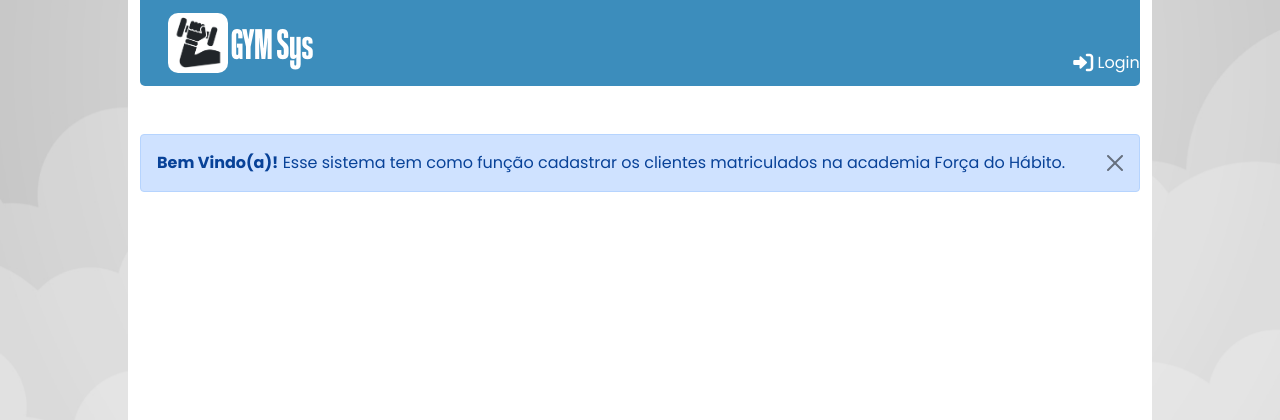
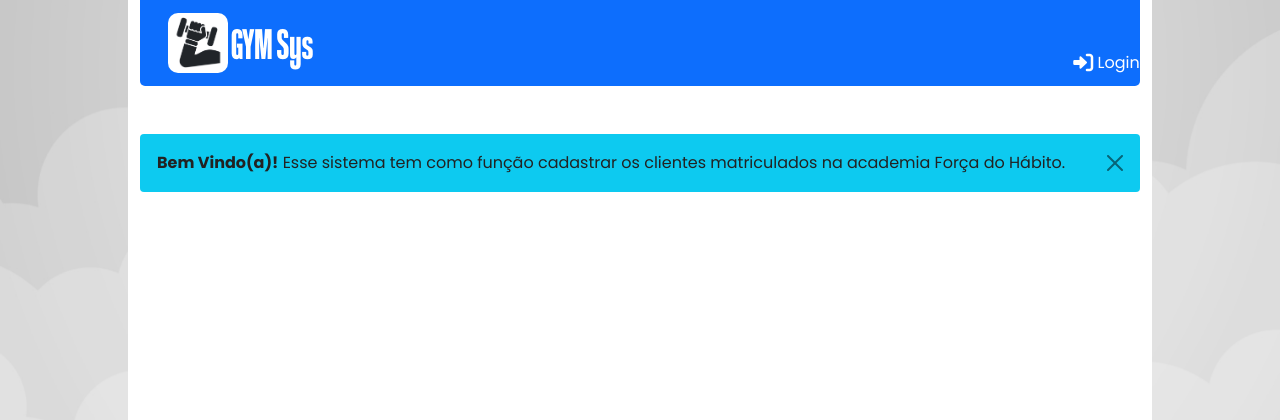
Before and after one commit to DevPedroFelipe/gym-sys, a PHP site: page / in a window 1280 px wide. Shown: the top 420 px of the page. Run offline with PHP 8.4, Linux system fonts and the light colour scheme.

Commit message:
Mudança de estilo na barra de navegação

```diff
--- a/css/style.css
+++ b/css/style.css
@@ -31,10 +31,6 @@ background-color: #3c8dbc;
   color: #ffffff !important;
 }
 
-.nav-link:hover {
-  transform: scale(1.1);
-}
-
 .navbar-brand img {
   height: 60px;
   width: 60px;
--- a/index.php
+++ b/index.php
@@ -7,12 +7,12 @@ require_once 'includes/header.php';
 ?>
 
 <div class="container">
-  <nav class="navbar navbar-expand-lg">
-    <div class="container-fluid">
+  <nav class="navbar navbar-expand-lg navbar-light bg-primary">
+    <div class="container-fluid w-100">
       <a class="navbar-brand" href="index.php"><img src="img/brandIcon.png"></a>
       <p id="parGym">GYM Sys</p>
-      <button class="navbar-toggler" type="button" data-bs-toggle="collapse" data-bs-target="#navbarNavDropdown" aria-controls="navbarNavDropdown" aria-expanded="false" aria-label="Toggle navigation">
-        <span class="navbar-toggler-icon"></span>
+      <button class="navbar-toggler bg-light" type="button" data-bs-toggle="collapse" data-bs-target="#navbarNavDropdown" aria-controls="navbarNavDropdown" aria-expanded="false" aria-label="Toggle navigation">
+        <span class="navbar-toggler-icon bg-light"></span>
       </button>
       <div class="collapse navbar-collapse" id="navbarNavDropdown">
         <ul class="navbar-nav">
@@ -36,7 +36,7 @@ require_once 'includes/header.php';
                   </li>';
             }
           ?>
-          <li class="nav-item navLogin">
+          <li class="nav-item dropdown navLogin">
           <?php
 
           if ((!isset($_SESSION['login'])) and (!isset($_SESSION['senha']))) {
@@ -51,7 +51,7 @@ require_once 'includes/header.php';
       </div>
     </div>
   </nav>
-  <div class="alert alert-primary alert-dismissible fade show mt-5" role="alert">
+  <div class="alert bg-info alert-dismissible fade show mt-5" role="alert">
     <strong>Bem Vindo(a)!</strong> Esse sistema tem como função cadastrar os clientes matriculados na academia Força do Hábito.
     <button type="button" class="btn-close" data-bs-dismiss="alert" aria-label="Close"></button>
   </div>
```
